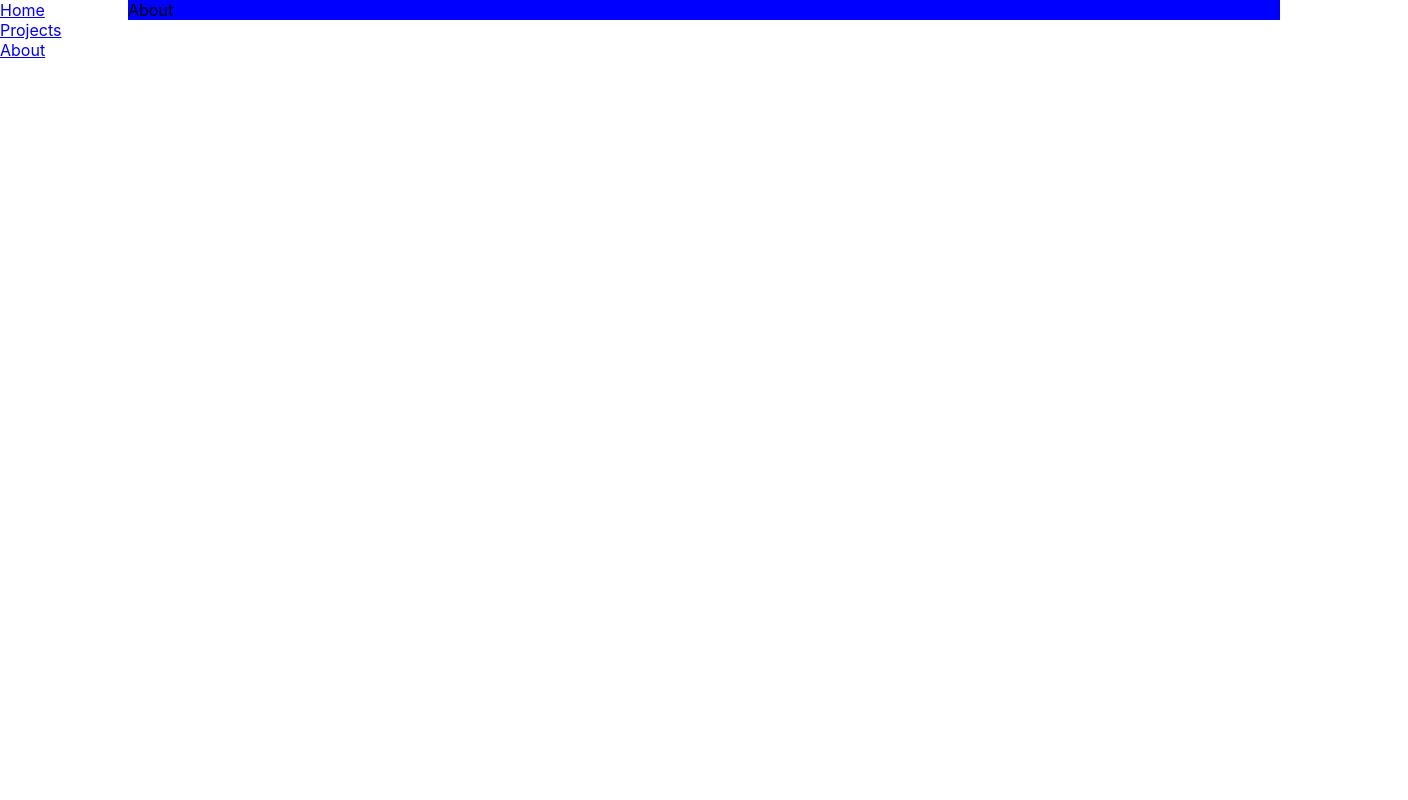
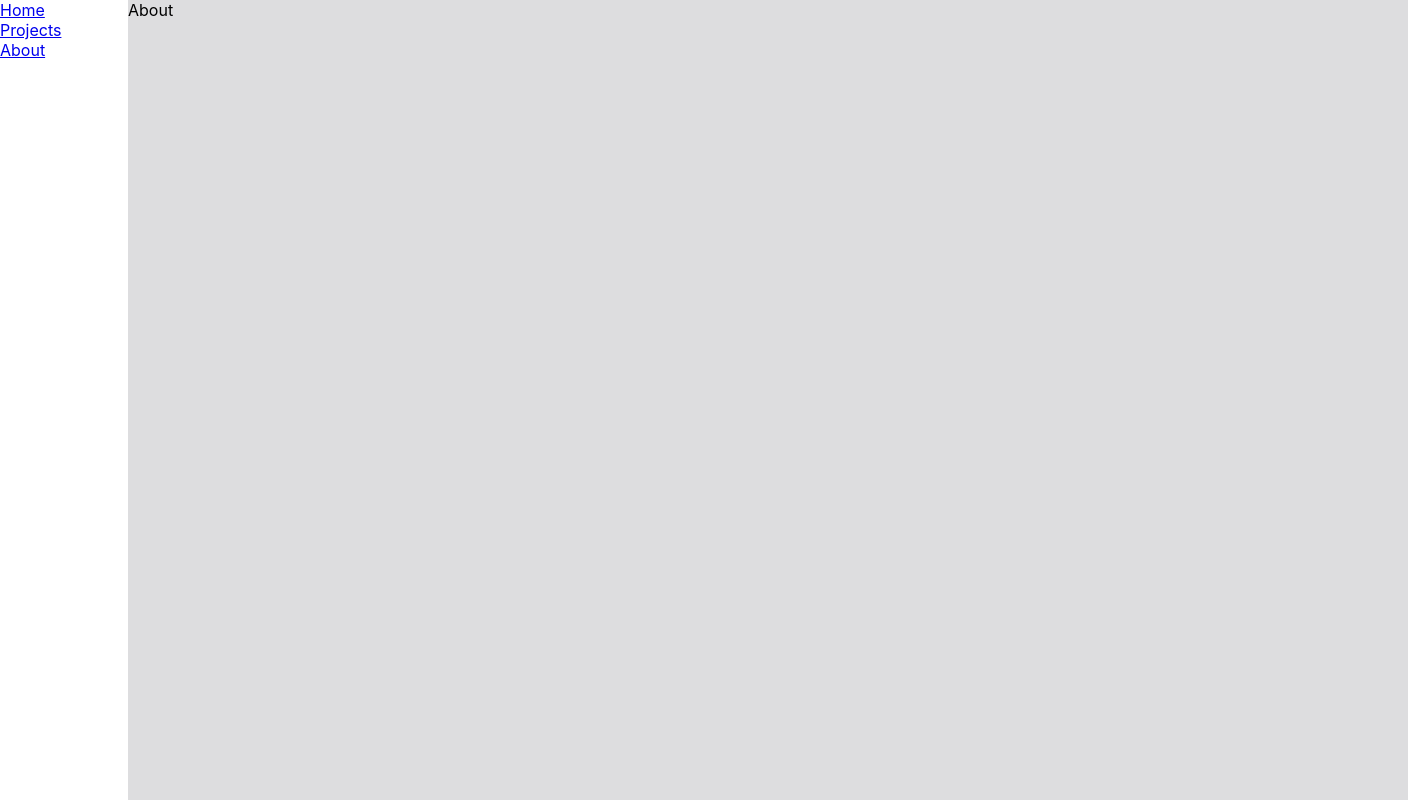
Before and after one commit to elis-11/apartment-filter, a React (Create React App) app: page /about in a window 1280 px wide. Shown: the whole page, 1408 px wide, since content can reach past the window. Built offline with nearby package versions, Linux system fonts and the light colour scheme.

Commit message:
Nav doesn't work

```diff
--- a/src/styles/About.scss
+++ b/src/styles/About.scss
@@ -1,4 +1,6 @@
 .About {
   grid-area: links;
-    background-color: blue;
+    background-color: rgb(221, 221, 223);
+    width: 100vw;
+    height: 100vh;
 }
--- a/src/styles/Nav.scss
+++ b/src/styles/Nav.scss
@@ -1,6 +1,7 @@
 .Nav {
   grid-area: nav;
-  background-color: rgb(91, 185, 91);
+  background-color: rgb(221, 221, 223);
+  color: rgb(201, 28, 28);
   padding: 1em;
   height: 100vh;
   justify-content: space-between;
@@ -15,6 +16,4 @@
     "logo"
     "links"
     "icons";
-
-
 }
--- a/src/styles/Projects.scss
+++ b/src/styles/Projects.scss
@@ -1,4 +1,7 @@
 .Projects {
   grid-area: links;
-    background-color: gray;
+    background-color: rgb(235, 223, 223);
+    width: 100vw;
+    height: 100vh;
+
 }
```
